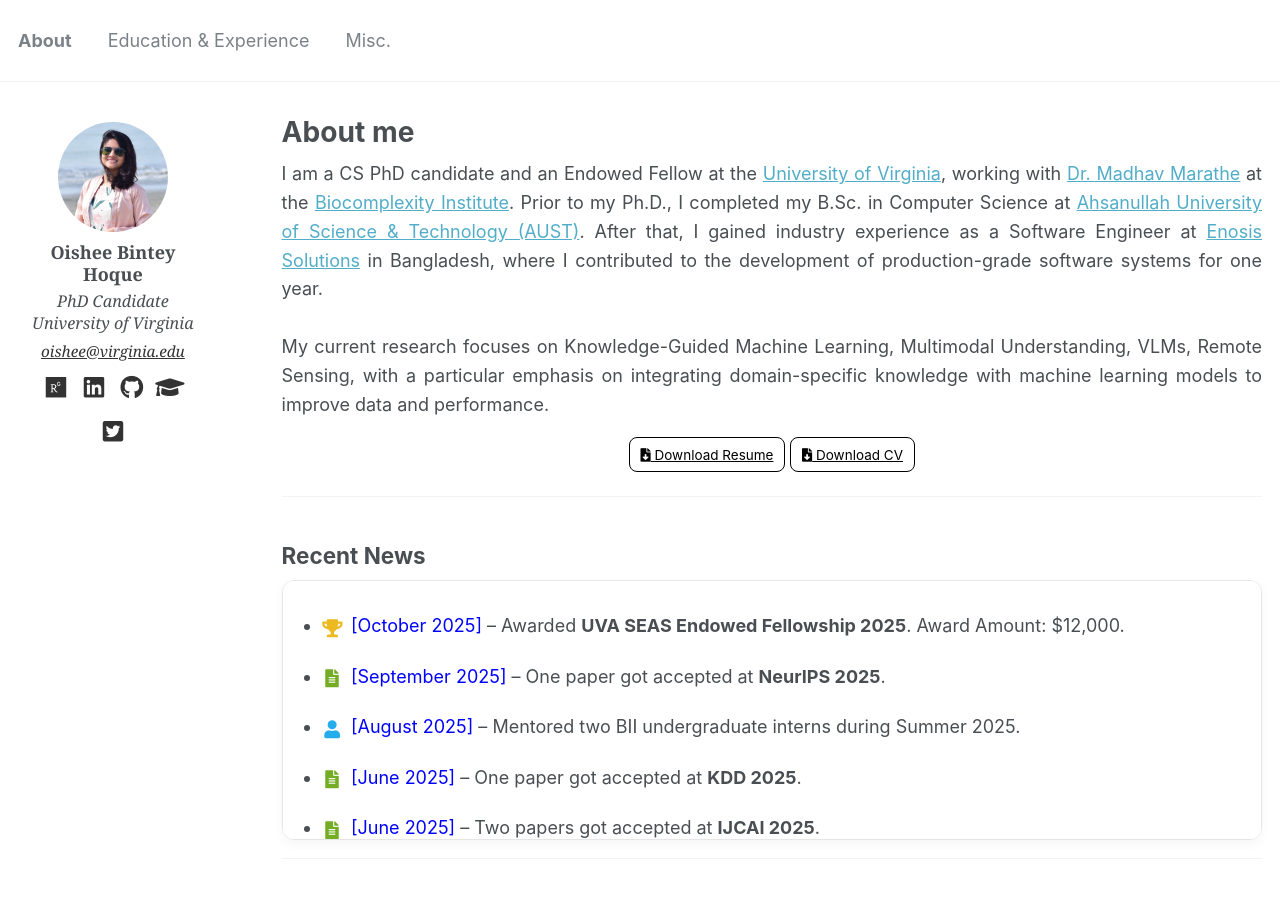
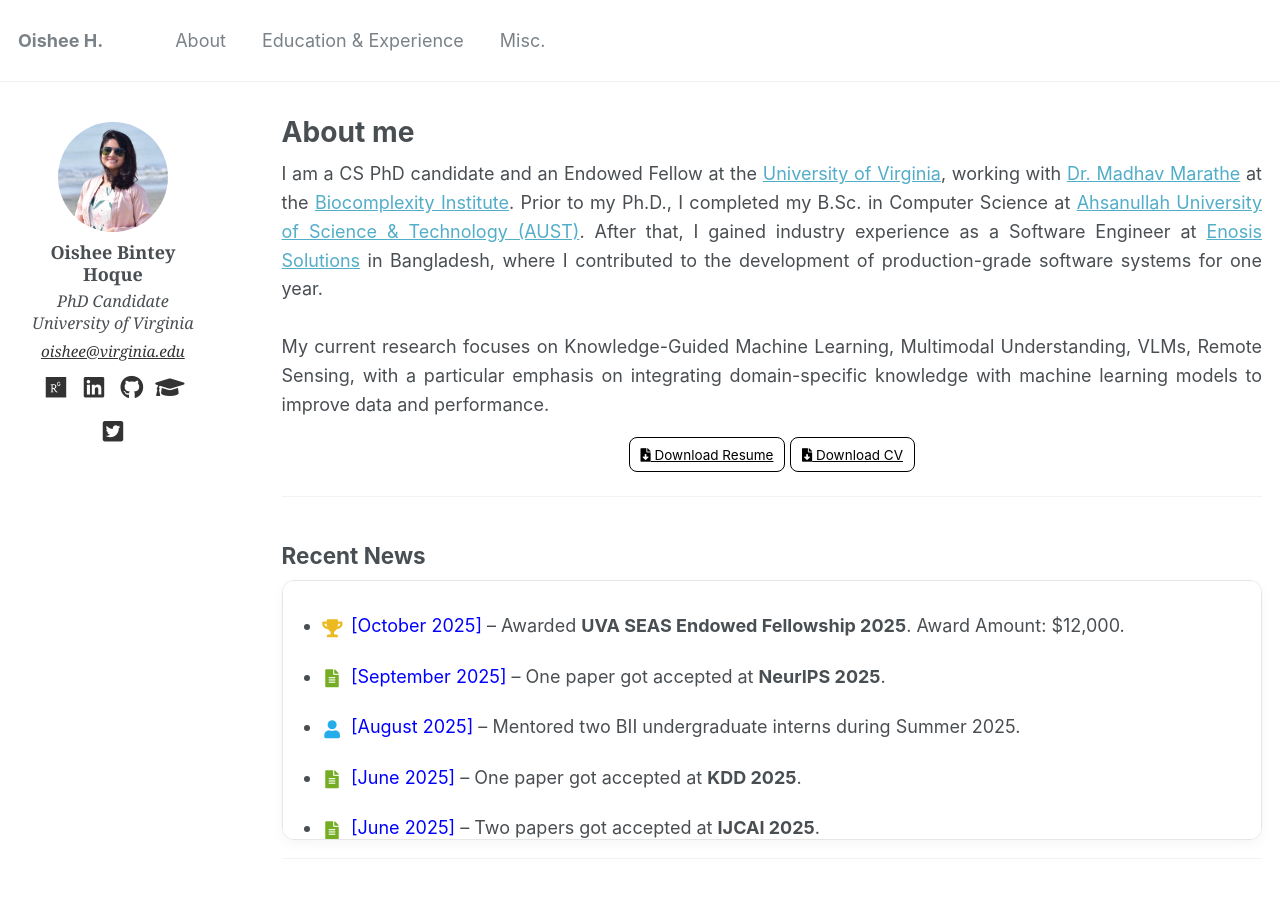
Before and after one commit to oishee-hoque/oishee-hoque.github.io, a Jekyll site: the page built from _pages/about.md, in a window 1280 px wide and 900 px high. Built offline with Jekyll 4.4.1, drawn with Linux system fonts in a browser that asks for light colours.

Commit message:
comment remove

```diff
--- a/_includes/masthead.html
+++ b/_includes/masthead.html
@@ -6,7 +6,7 @@
       <nav id="site-nav" class="greedy-nav">
         <button><div class="navicon"></div></button>
         <ul class="visible-links">
-          <!-- <li class="masthead__menu-item masthead__menu-item--lg"><a href="{{ base_path }}/">{{ site.title }}</a></li> -->
+          <li class="masthead__menu-item masthead__menu-item--lg"><a href="{{ base_path }}/">{{ site.title }}</a></li>
           {% for link in site.data.navigation.main %}
             {% if link.url contains 'http' %}
               {% assign domain = '' %}
```
